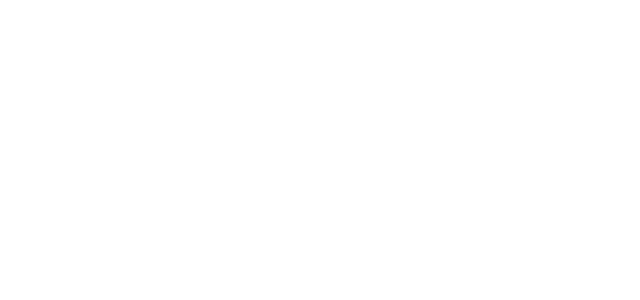
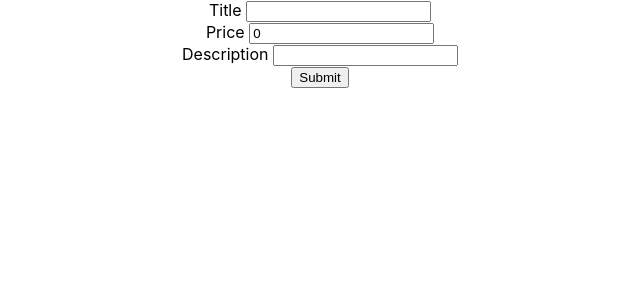
Before and after one commit to mjphilli/product_manager, a React (Create React App) app in the folder client/: page /1/edit in a window 1280 px wide. Before the commit this address had no page. Shown: the top 300 px of the page, without its empty margins (320-960 px from the left). Built offline with nearby package versions, Linux system fonts and the light colour scheme; no server answers.

Commit message:
Third commit. Product Manager III

```diff
--- a/client/src/App.js
+++ b/client/src/App.js
@@ -11,7 +11,7 @@ function App() {
       <Routes>
         <Route path="/" element={<DashboardPage />} />
         <Route path="/:id" element={<DetailsPage />} />
-        <Route path="/edit/:id" element={<UpdatePage />} />
+        <Route path="/:id/edit" element={<UpdatePage />} />
       </Routes>
     </div>
   );
--- /dev/null
+++ b/client/src/components/DeleteProduct.jsx
@@ -0,0 +1,22 @@
+import React from 'react'
+import { useNavigate } from 'react-router-dom'
+import axios from 'axios'
+
+const DeleteProduct = (props) => {
+
+    const navigate = useNavigate()
+
+    const handleDelete = () => {
+        axios.delete(`http://localhost:8000/api/products/${props.id}`)
+            .then(response => {
+                navigate(`/`)
+            })
+            .catch(err => console.log(err))
+    }
+
+    return (
+        <button onClick={handleDelete}>Delete</button>
+    )
+}
+
+export default DeleteProduct
--- a/client/src/components/ProductList.jsx
+++ b/client/src/components/ProductList.jsx
@@ -1,14 +1,24 @@
 import React from 'react'
+import { Link } from 'react-router-dom'
+import DeleteProduct from '../components/DeleteProduct'
 
 const ProductList = (props) => {
     return (
         <div>
-        <table style={{display: "flex", alignItems: "center", justifyContent: "center"}}>
+            <table style={{ display: "flex", alignItems: "center", justifyContent: "center" }}>
                 <tbody>
                     {
-                    props.productList.map((eachProduct, idx)=>(
+                        props.productList.map((eachProduct, idx) => (
                             <tr key={idx}>
-                            <td><a href={`/${eachProduct._id}`}>{eachProduct.title}</a></td>
+                                <td>
+                                    <Link to={`/${eachProduct._id}`}>{eachProduct.title}</Link>
+                                </td>
+                                <td>
+                                    <Link to={`/${eachProduct._id}/edit`}>Edit</Link>
+                                </td>
+                                <td>
+                                    <DeleteProduct id={eachProduct._id} />
+                                </td>
                             </tr>
                         ))
                     }
--- a/client/src/views/DashboardPage.jsx
+++ b/client/src/views/DashboardPage.jsx
@@ -19,7 +19,7 @@ const DashboardPage = () => {
       <div><h1>Product Manager</h1></div>
       <CreateForm />
       <div><h1>All Products:</h1></div>
-      <ProductList productList={productList}/>
+      <ProductList productList={productList} />
     </div>
   )
 }
--- a/client/src/views/DetailsPage.jsx
+++ b/client/src/views/DetailsPage.jsx
@@ -1,6 +1,7 @@
-import React, {useState, useEffect} from 'react'
+import React, { useState, useEffect } from 'react'
 import { useParams } from 'react-router-dom'
 import axios from 'axios'
+import DeleteProduct from '../components/DeleteProduct'
 
 // 1. get id from params (useParams)
 // 2. with the id, send api call on load (axios, useEffect)
@@ -9,15 +10,15 @@ import axios from 'axios'
 const DetailsPage = () => {
   const [product, setProduct] = useState()
 
-  const {id} = useParams()
+  const { id } = useParams()
 
-  useEffect(()=>{
+  useEffect(() => {
     axios.get(`http://localhost:8000/api/products/${id}`)
-      .then(response=>{
+      .then(response => {
         setProduct(response.data)
       })
-      .catch(err=>console.log(err))
-  })
+      .catch(err => console.log(err))
+  }, [id])
 
   return (
     <div>
@@ -30,6 +31,7 @@ const DetailsPage = () => {
           </div> :
           <h1>Loading...</h1>
       }
+      <DeleteProduct id={id} />
     </div>
   )
 }
--- a/client/src/views/UpdatePage.jsx
+++ b/client/src/views/UpdatePage.jsx
@@ -1,8 +1,61 @@
-import React from 'react'
+import React, { useState, useEffect } from 'react'
+import axios from 'axios'
+import { useParams, useNavigate } from 'react-router-dom'
+
+// 1. get id from params (useParams)
+// 2. with the id, send api call on load (axios, useEffect)
+// 3. form input : useState
+// 4. after submit, send request to API: axios
+// 5. logic after submit: redirect: useNavigate
 
 const UpdatePage = () => {
+  const { id } = useParams()
+
+  const navigate = useNavigate()
+
+  const [title, setTitle] = useState("")
+  const [price, setPrice] = useState(0)
+  const [description, setDescription] = useState("")
+
+  const handleSubmit = (e) => {
+    e.preventDefault();
+    //send formdata to api
+    axios.patch(`http://localhost:8000/api/products/${id}`, { title, price, description })
+      .then(response => {
+        navigate(`/`)
+      })
+      .catch(err => console.log(err))
+  }
+
+  useEffect(() => {
+    axios.get(`http://localhost:8000/api/products/${id}`)
+      .then(response => {
+        const product = response.data
+        setTitle(product.title)
+        setPrice(product.price)
+        setDescription(product.description)
+      })
+      .catch(err => console.log(err))
+  }, [id])
+
   return (
-    <div>UpdatePage</div>
+    <div>
+      <form onSubmit={handleSubmit}>
+        <div>
+          <label>Title </label>
+          <input type="text" name="title" value={title} onChange={e => setTitle(e.target.value)} />
+        </div>
+        <div>
+          <label>Price </label>
+          <input type="text" name="price" value={price} onChange={e => setPrice(e.target.value)} />
+        </div>
+        <div>
+          <label>Description </label>
+          <input type="text" name="description" value={description} onChange={e => setDescription(e.target.value)} />
+        </div>
+        <button type="submit">Submit</button>
+      </form>
+    </div>
   )
 }
 
```
Also changed, not shown: client/src/components/CreateForm.jsx (+11 -8 lines). Lines whose indentation alone changed are shown as unchanged.
